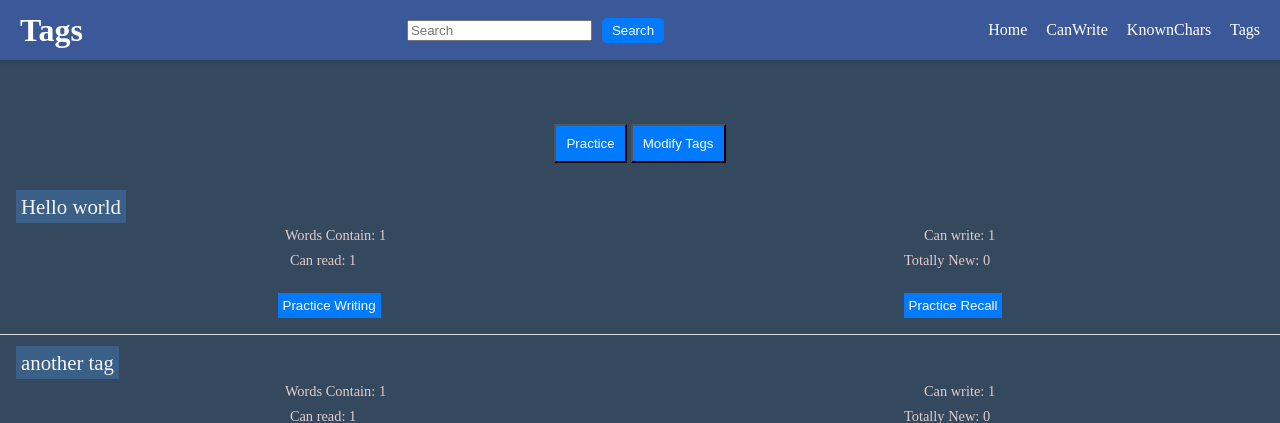
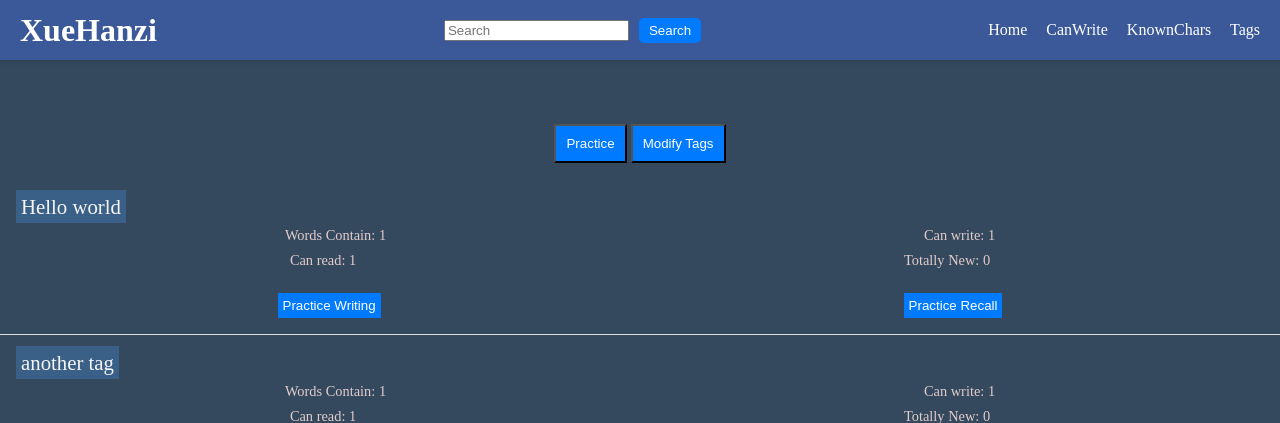
Before and after one commit to chandra-deb/XueHanzi, a Flask app: page /tags in a window 1280 px wide. Shown: the top 423 px of the page. Run offline with Flask 3, Linux system fonts and the light colour scheme; the visitor is signed in with stand-in values (Sample User, id 1).

Commit message:
some subtle ui changes

```diff
--- a/backend/templates/kchars.html
+++ b/backend/templates/kchars.html
@@ -186,11 +186,7 @@
     {% endfor %}
 
 
-    <!-- <ul>
-        {% for character in characterList %}
-        <li>{{character.character}}</li>
-        <li>{{character.hsk_level}}</li>
-        {% endfor %} -->
+
     <script>window.addEventListener('beforeunload', () => {
             localStorage.setItem('scrollPosition', window.scrollY);
         });
--- a/backend/templates/tags.html
+++ b/backend/templates/tags.html
@@ -251,7 +251,7 @@
 <body>
     <div class="header">
         <div class="logo">
-            <h1>Tags</h1>
+            <h1>XueHanzi</h1>
         </div>
         <form action="/search" method="post">
             <input style="size: 30px;" type="text" name="query" placeholder="Search">
```
